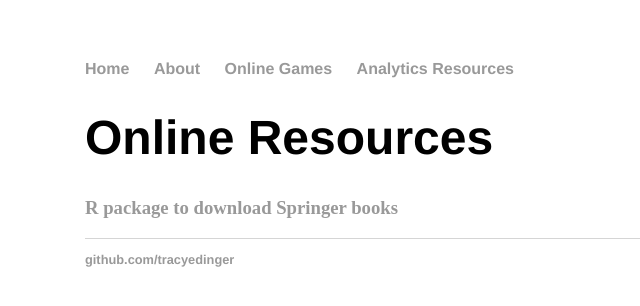
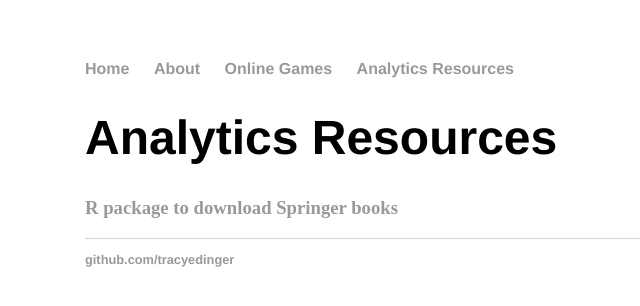
Before and after one commit to tracyedinger/tracyedinger.github.io, a Jekyll site: the page built from AnalyticsResources.md, in a window 1280 px wide. Shown: the top 306 px of the page, without its empty margins (107-747 px from the left). Built offline with Jekyll 4.4.1, drawn with Linux system fonts in a browser that asks for light colours; our own code applies the rules of GitHub Pages for plain Markdown files.

Commit message:
Update AnalyticsResources.md

```diff
--- a/AnalyticsResources.md
+++ b/AnalyticsResources.md
@@ -1,3 +1,3 @@
-# Online Resources
+# Analytics Resources
 
 ### [R package to download Springer books](https://www.statsandr.com/blog/a-package-to-download-free-springer-books-during-covid-19-quarantine/)
```
